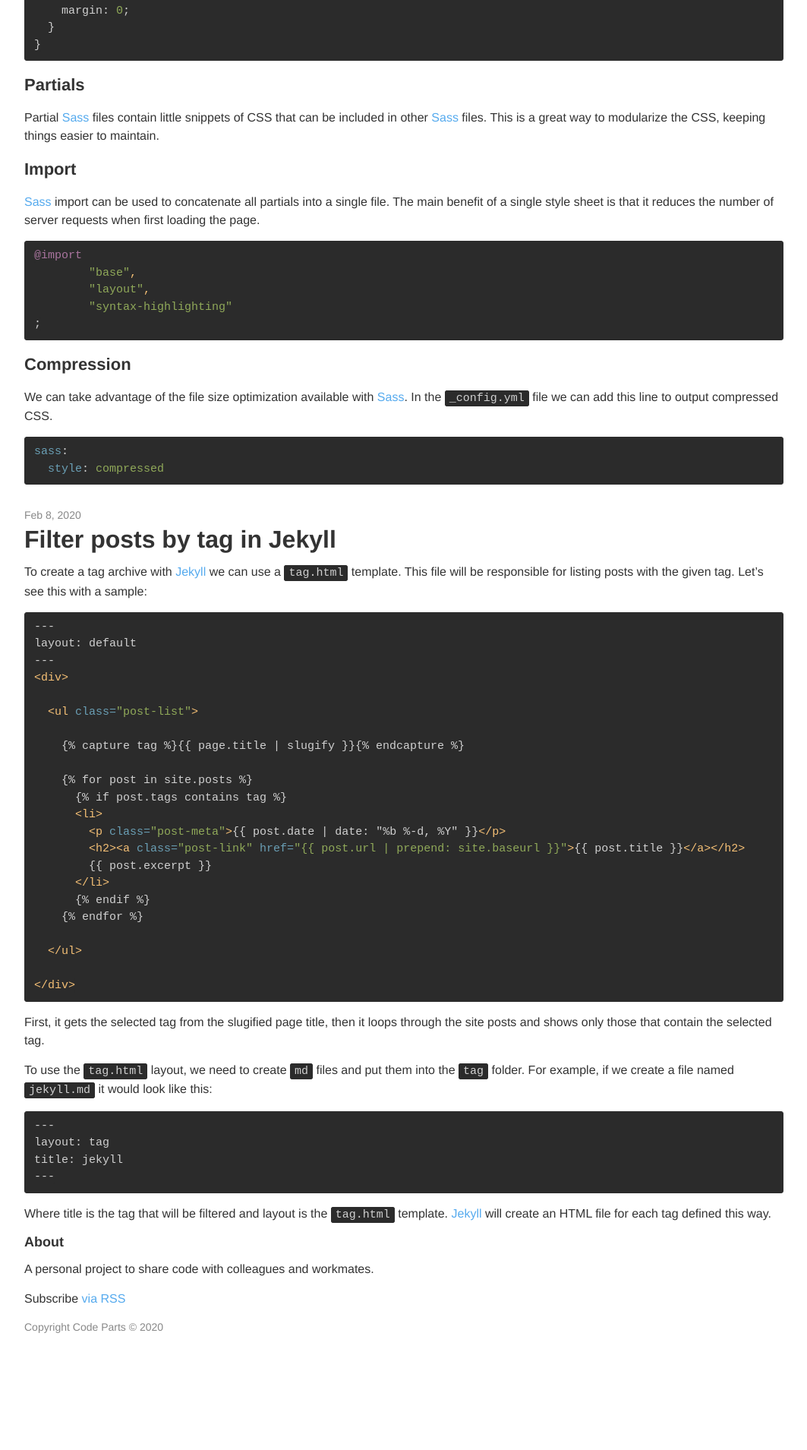
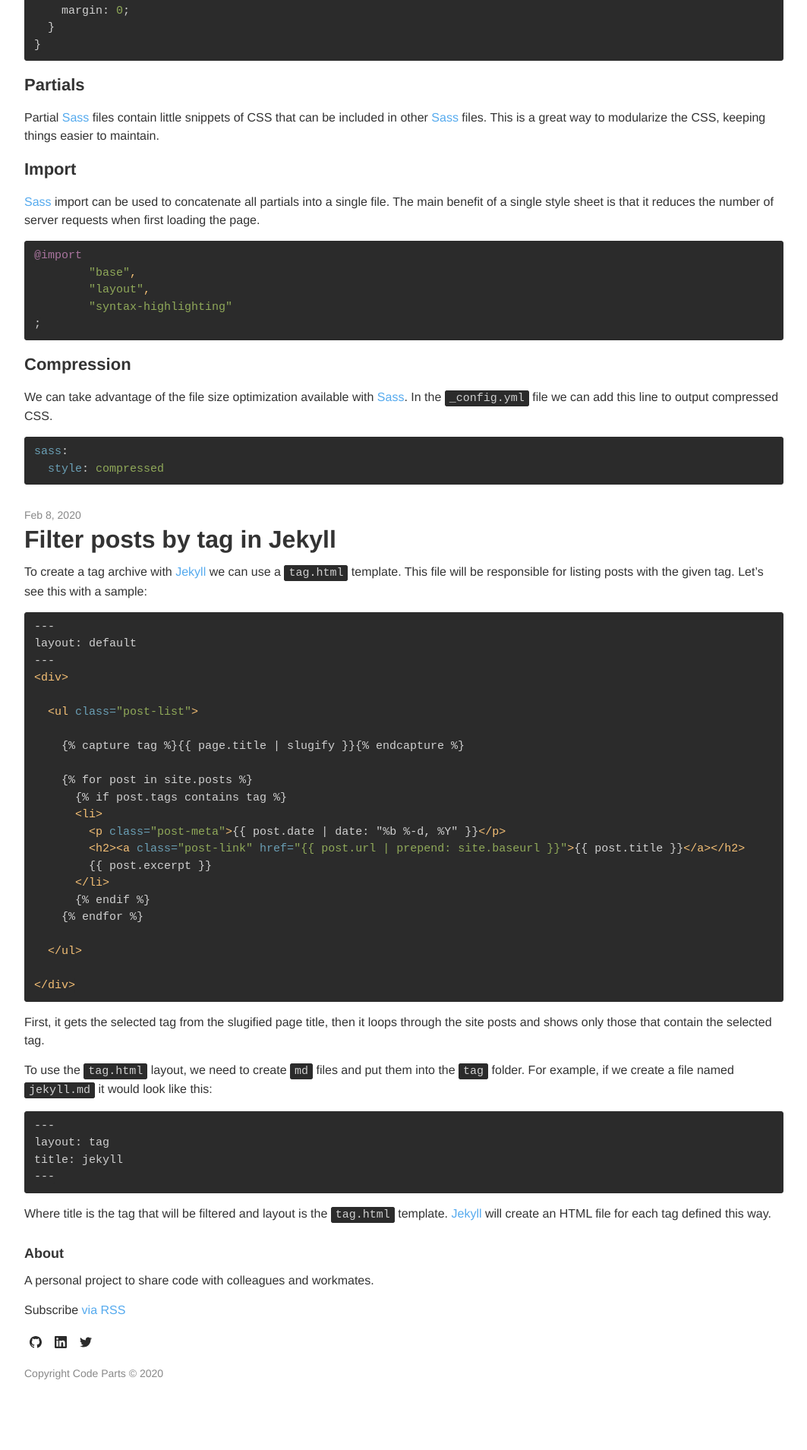
Before and after one commit to casasprunes/codeparts, a Jekyll site: the page built from index.html, in a window 1280 px wide. Shown: the part 3820-5729 px from the top of the page at 76% size, without its empty margins (108-1171 px from the left). Built offline with Jekyll 4.4.1, drawn with Linux system fonts in a browser that asks for light colours; before the commit the page ends 5668 px from its top, so only the background shows below that.

Commit message:
Add social media links

```diff
--- a/_config.yml
+++ b/_config.yml
@@ -23,3 +23,8 @@ markdown: kramdown
 port: 4001
 plugins:
   - jekyll-sitemap
+
+social_links:
+  github: casasprunes
+  linkedin: casasprunes
+  twitter: casasprunes
--- a/_includes/aside.html
+++ b/_includes/aside.html
@@ -6,6 +6,16 @@
 
   <p class="rss-subscribe">Subscribe <a href="{{ "/feed.xml" | prepend:site.baseurl }}">via RSS</a></p>
 
+  <div class="social-links">
+    {%- assign social = site.social_links -%}
+
+    <ul class="social-media-list">
+      {%- if social.github -%}<li><a rel="me" href="https://github.com/{{ social.github | cgi_escape | escape }}" title="{{ social.github | escape }}"><svg class="svg-icon"><use xlink:href="{{ '/assets/minima-social-icons.svg#github' | relative_url }}"></use></svg></a></li>{%- endif -%}
+      {%- if social.linkedin -%}<li><a rel="me" href="https://www.linkedin.com/in/{{ social.linkedin | cgi_escape | escape }}" title="{{ social.linkedin | escape }}"><svg class="svg-icon"><use xlink:href="{{ '/assets/minima-social-icons.svg#linkedin' | relative_url }}"></use></svg></a></li>{%- endif -%}
+      {%- if social.twitter -%}<li><a rel="me" href="https://twitter.com/{{ social.twitter | cgi_escape | escape }}" title="{{ social.twitter | escape }}"><svg class="svg-icon"><use xlink:href="{{ '/assets/minima-social-icons.svg#twitter' | relative_url }}"></use></svg></a></li>{%- endif -%}
+    </ul>
+  </div>
+
   <div class="license">
     Copyright Code Parts © 2020
   </div>
--- a/_sass/_base.scss
+++ b/_sass/_base.scss
@@ -109,6 +109,14 @@ a {
       fill: $text-color;
     }
   }
+
+  .social-media-list &:hover {
+    text-decoration: none;
+
+    .username {
+      text-decoration: underline;
+    }
+  }
 }
 
 
--- a/_sass/_layout.scss
+++ b/_sass/_layout.scss
@@ -97,6 +97,38 @@ h2, h3 {
   }
 }
 
+.social-media-list {
+  list-style: none;
+  margin-left: 0;
+}
+
+.social-links {
+  color: $brand-color;
+}
+
+.svg-icon {
+  width: 16px;
+  height: 16px;
+  display: inline-block;
+  fill: currentColor;
+  padding: 5px 3px 2px 5px;
+  vertical-align: text-bottom;
+  color: #2b2b2b;
+}
+
+.social-media-list {
+  display: table;
+  li {
+    float: left;
+    margin: 0 5px 0 0;
+    &:last-of-type { margin-right: 0 }
+    a {
+      display: block;
+      padding: 2px;
+    }
+  }
+}
+
 .license {
   color: $grey-color;
   font-size: 14px;
@@ -122,16 +154,8 @@ aside {
     line-height: 1;
   }
 
-  :last-child {
-    margin: 0;
-  }
-
   width: 100%;
-}
-
-.social-media-list {
-  list-style: none;
-  margin-left: 0;
+  margin-top: $spacing-unit;
 }
 
 
```
Also changed, not shown: assets/minima-social-icons.svg (added).
